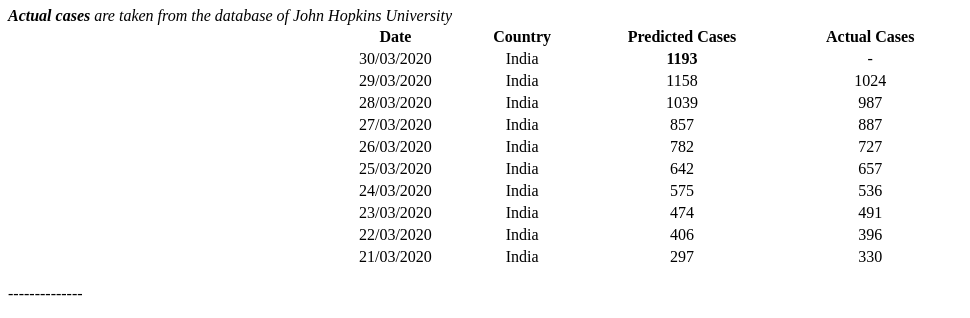
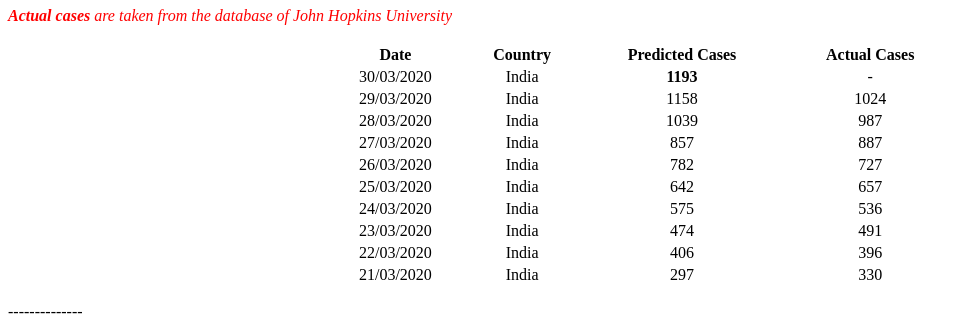
Before and after one commit to neilay-khasnabish/COVID-19, a plain HTML site: page index.html in a window 1280 px wide. Shown: the part 118-436 px from the top of the page, without its empty margins (0-970 px from the left). Drawn offline with Linux system fonts and the light colour scheme.

Commit message:
Update index.html

```diff
--- a/index.html
+++ b/index.html
@@ -25,7 +25,8 @@
 <h1>One-step Ahead Prediction of COVID-19 Cases | India</h1>
 <h1>Updated at 10:00 am everyday</h1>
 
-<i><b><color='red'>Actual cases</b> are taken from the database of John Hopkins University</i></color>
+<i><b><font color="red">Actual cases</b> are taken from the database of John Hopkins University</i></font>
+<br>
 <br>
 
 <center>
```
